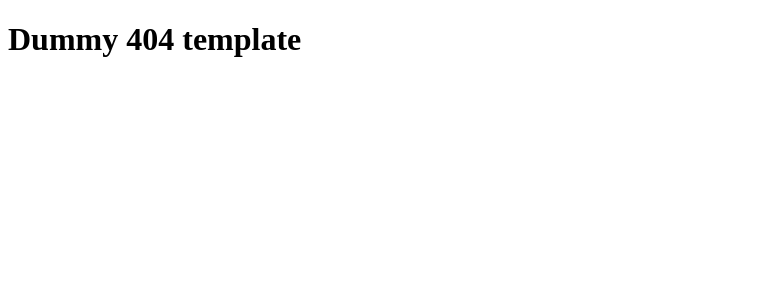
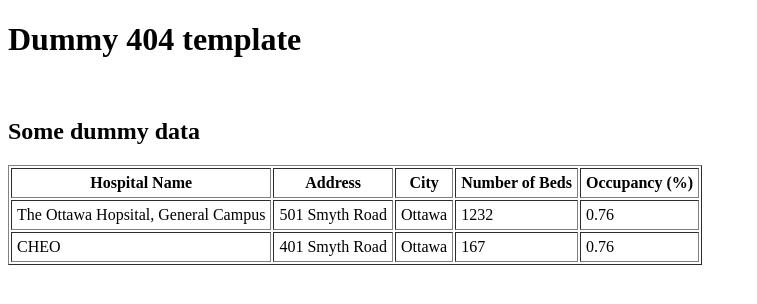
Before and after one commit to deestroy/HospitalPredictor, a Flask app: page /404 in a window 1280 px wide. Shown: the top 304 px of the page, without its empty margins (0-757 px from the left). Run offline with Flask 2, Linux system fonts and the light colour scheme.

Commit message:
Update firestore and flask routing

```diff
--- a/app.py
+++ b/app.py
@@ -1,9 +1,13 @@
 import os
 from dotenv import load_dotenv
+
 from flask import Flask, render_template, request, jsonify, redirect, url_for
+
 import firebase_admin
 from firebase_admin import credentials
 from firebase_admin import firestore
+
+from models import Hospital
 
 
 # load environment variables
@@ -15,8 +19,26 @@ app = Flask(__name__)
 
 # firebase setup
 cred = credentials.Certificate(os.environ.get('GOOGLE_APPLICATION_CREDENTIALS'))
-firebase_admin.initialize_app()
+firebase_admin.initialize_app(cred)
 db = firestore.client()
+
+hospital_data = \
+[
+    {
+        'name': 'The Ottawa Hopsital, General Campus',
+        'address': '501 Smyth Road',
+        'city': 'Ottawa',
+        'num_beds': 1232,
+        'occupancy': 0.76
+    },
+    {
+        'name': 'CHEO',
+        'address': '401 Smyth Road',
+        'city': 'Ottawa',
+        'num_beds': 167,
+        'occupancy': 0.76
+    }
+]
 
 
 # main page
@@ -25,34 +47,55 @@ def index():
     return render_template('index.html')
 
 
+# 404 page
+@app.route('/404')
+def error_page():
+    return render_template('404.html', data=hospital_data)
+
+
+@app.route('/hospital-data', methods = ['GET'])
+def get_all_hospital_data():
+    hospitals = db.collection('hospitals').stream()
+    data = []
+    for hospital in hospitals:
+        data.append(hospital.to_dict())
+
+    return render_template('404.html', data=data)
+
+
 # update existing hospital with new data (all fields)
-@app.route('/add-hospital-data', methods = ['POST'])
+@app.route('/add-hospital-data', methods = ['GET', 'POST'])
 def add_hospital_data():
-    req_data = request.get_json()
-    name = req_data['name']
 
-    db.collection(u'hospitals').document(name).set(req_data.to_dict())
-    return 'Sucessfully added hospital data'
+    # DUMMY DATA FOR TESTING
+    if request.method == 'GET':
+        for hospital in hospital_data:
+            db.collection(u'hospitals').document(hospital['name']).set(hospital)
+        return redirect(url_for('index'))
+
+    elif request.method == 'POST':
+        req_data = request.get_json()
+        hospital = Hospital(req_data['name'], req_data['address'], req_data['city'], req_data['num_beds'], req_data['occupancy'])
+        db.collection(u'hospitals').document(req_data['name']).set(hospital.to_dict())
+        return redirect(url_for('index'))
+
+    return redirect(url_for('error_page'), data=hospital_data)
 
 
 # returns data for specified hospital
 @app.route('/get-hospital-data', methods = ['POST'])
 def get_hospital_data():
-    name = request.form['name']
 
-    docs = db.collection(u'hospitals').where(u'name', u'==', name).stream()
+    if request.method == 'POST':
+        name = request.form['name']
 
-    # if requested hospital is not in the database
-    if len(docs) == 0:
-        return redirect(url_for('404'))
+        hospitals = db.collection(u'hospitals').where(u'name', u'==', name).stream()
 
-    hospital_data = docs[0].to_dict()
-    return jsonify(hospital_data)
+        if len(hospitals) > 0:
+            hospital_data = hospitals[0].to_dict()
+            return jsonify(hospital_data)
 
-
-@app.route('/404')
-def error_page():
-    return render_template('404.html')
+    return redirect(url_for('error_page'), data=hospital_data)
 
 
 if __name__ == '__main__':
--- a/templates/404.html
+++ b/templates/404.html
@@ -10,5 +10,25 @@
         <h1>
             Dummy 404 template
         </h1>
+        <br>
+        <h2>Some dummy data</h2>
+        <table border='1px solid black' cellpadding='5'>
+            <tr>
+                <th>Hospital Name</th>
+                <th>Address</th>
+                <th>City</th>
+                <th>Number of Beds</th>
+                <th>Occupancy (%)</th>
+            </tr>
+            {% for hospital in data %}
+            <tr>
+                <td>{{ hospital.name }}</td>
+                <td>{{ hospital.address }}</td>
+                <td>{{ hospital.city }}</td>
+                <td>{{ hospital.num_beds }}</td>
+                <td>{{ hospital.occupancy }}</td>
+            </tr>
+            {% endfor %}
+        </table>
     </body>
 </html>
--- a/templates/index.html
+++ b/templates/index.html
@@ -32,13 +32,13 @@
                             <a class="nav-link" href="#home">Home</a>
                         </li>
                         <li class="nav-item">
-                            <a class="nav-link" href="#">Heat Map</a>
+                            <a class="nav-link" href="{{ url_for('get_all_hospital_data') }}">Heat Map</a>
                         </li>
                         <li class="nav-item">
                             <a class="nav-link" href="#all-to-action ">About</a>
                         </li>
                         <li class="nav-item">
-                            <a class="nav-link" href="#">Add Data</a>
+                            <a class="nav-link" href="{{ url_for('add_hospital_data') }}">Add Data</a>
                         </li>
                         <li class="nav-item">
                             <a class="nav-link btn btn-outline-secondary" href="#contact">Contact Us</a>
```
Also changed, not shown: models.py (added, +24 -0 lines).
